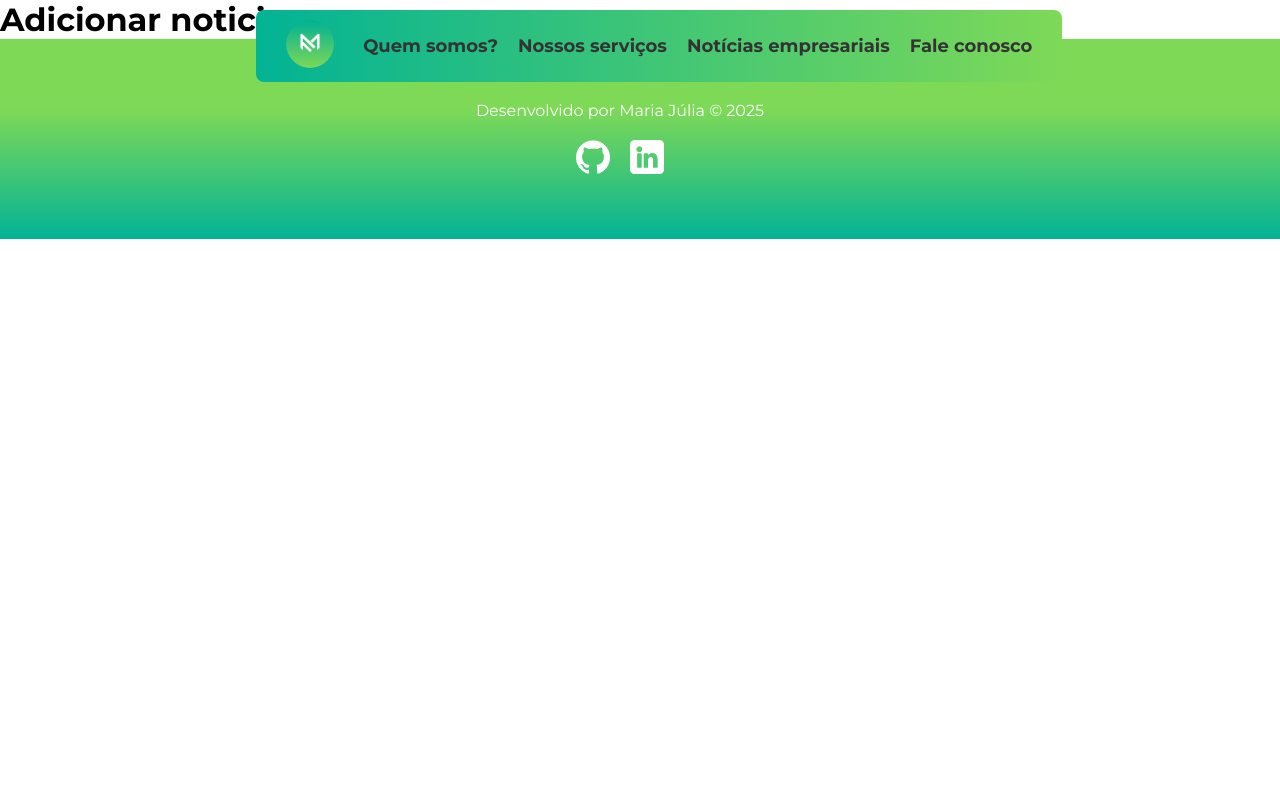
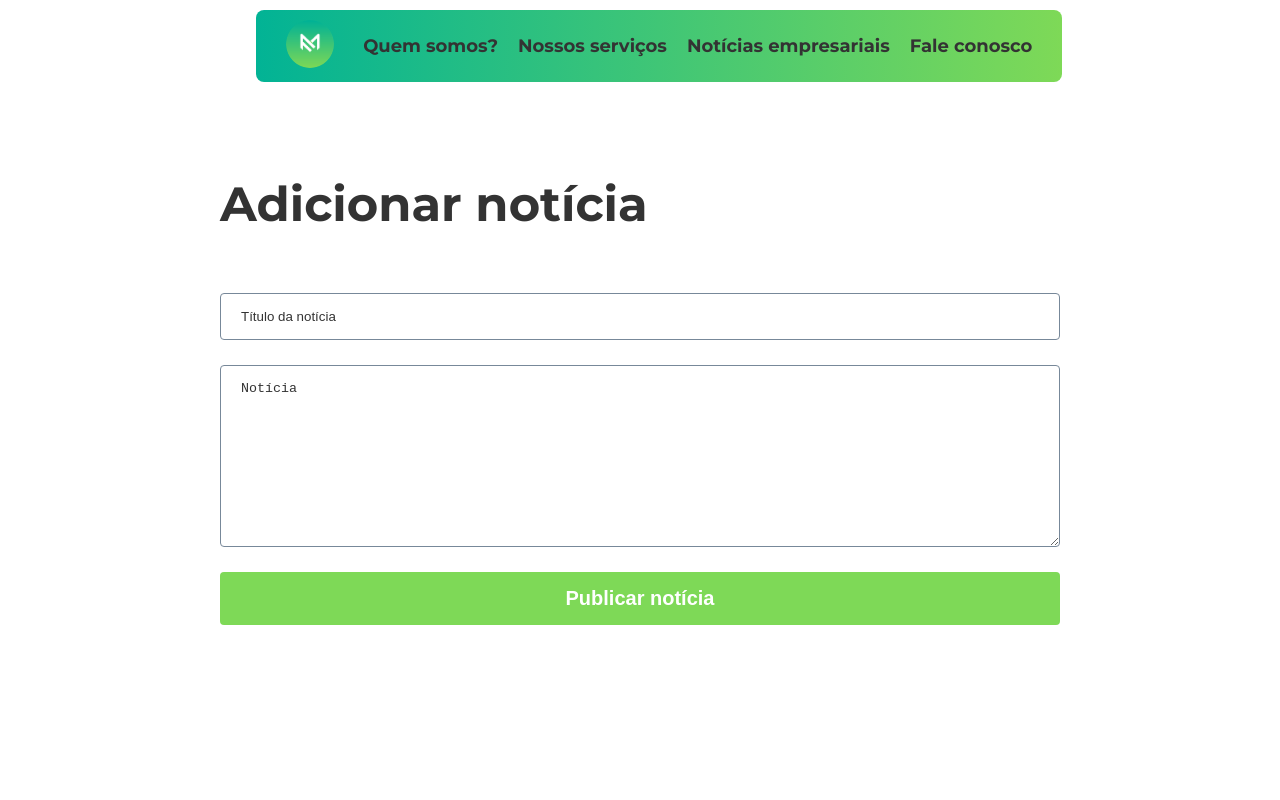
Before and after one commit to MariaJuliaAS/mettaContabilidade, a React (Vite) app: page /addNews in a window 1280 px wide. Shown: the top 800 px of the page. Built offline with nearby package versions, Linux system fonts and the light colour scheme.

Commit message:
Adicionando parte estática da página de adicionar notícias

```diff
--- /dev/null
+++ b/src/components/addNewsForm/index.tsx
@@ -0,0 +1,26 @@
+import styles from '../../styles/addNewsForm.module.css';
+
+export function AddNewsForm() {
+    return (
+        <section className={styles.addNewsFormContainer}>
+            <div className={styles.addNewsContent}>
+                <h1>Adicionar notícia</h1>
+
+                <form className={styles.form}>
+                    <input
+                        type="text"
+                        placeholder='Título da notícia'
+                    />
+                    <textarea
+                        name="news"
+                        id="news"
+                        rows={10}
+                        cols={50}
+                        placeholder='Notícia'
+                    />
+                    <button>Publicar notícia</button>
+                </form>
+            </div>
+        </section>
+    )
+}
--- a/src/pages/addNews/index.tsx
+++ b/src/pages/addNews/index.tsx
@@ -1,5 +1,9 @@
+import { AddNewsForm } from "../../components/addNewsForm"
+
 export function AddNews() {
     return (
-        <h1>Adicionar noticia</h1>
+        <main>
+            <AddNewsForm />
+        </main>
     )
 }
--- /dev/null
+++ b/src/styles/addNewsForm.module.css
@@ -0,0 +1,51 @@
+.addNewsFormContainer{
+    height: 100vh;
+    background: var(--white);
+    display: flex;
+    justify-content: center;
+    align-items: center;
+}
+
+.addNewsContent{
+    max-width: 900px;
+    width: 900px;
+    padding: 0 30px;
+}
+
+.addNewsContent h1{
+    color: var(--black);
+    font-size: 48px;
+    margin-bottom: 60px;
+}
+
+.form{
+    display: flex;
+    flex-direction: column;
+    gap: 25px;
+}
+
+.form input, textarea{
+    border: 1px solid var(--span);
+    border-radius: 4px;
+    padding: 15px 20px;
+    width: 100%;
+    color: var(--black);
+}
+
+.form input::placeholder, .form textarea::placeholder{
+    color: var(--black);
+}
+
+.form  button{
+    background-color: var(--details);
+    padding: 15px;
+    border-radius: 4px;
+    color: var(--white);
+    font-weight: 700;
+    font-size: 20px;
+    transition: 0.3s all ease-in-out;
+}
+
+.form  button:hover{
+    transform: scale(1.05);
+}
```
